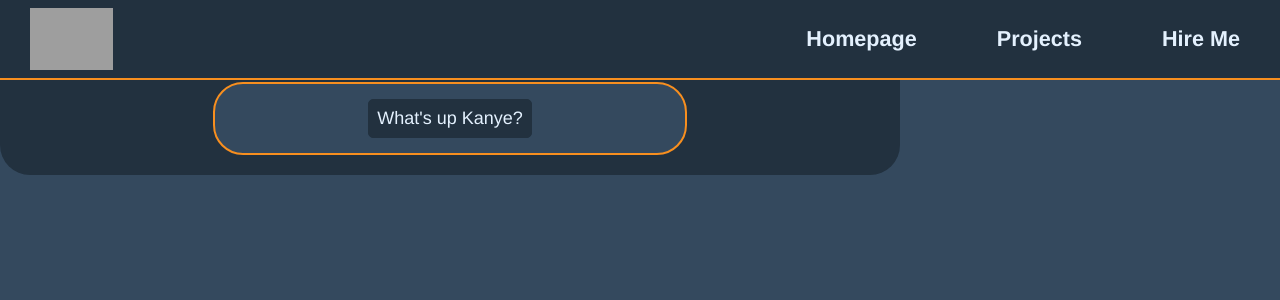
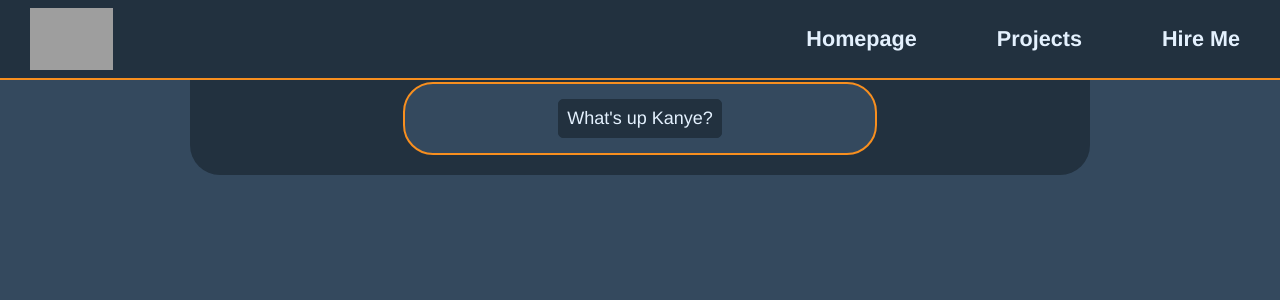
Before and after one commit to Windowsnipz/Random-Quote-Machine, a React (Create React App) app: page / in a window 1280 px wide. Shown: the top 300 px of the page. Built offline with nearby package versions, Linux system fonts and the light colour scheme; grey boxes are pictures that could not be loaded.

Commit message:
added flex properties to .App class selector in App.js, rather than my main element tag in previous projects. For this project, it seems there is no main element wrapper, so I used the flex properties on the App wrapper instead to center everything

```diff
--- a/src/App.css
+++ b/src/App.css
@@ -1,5 +1,9 @@
 .App {
   text-align: center;
+  display: flex;
+  flex-direction: column;
+  align-items: center;
+  min-height: 100vh;
 }
 
 .App-logo {
--- a/src/index.css
+++ b/src/index.css
@@ -23,7 +23,6 @@
   font-family: Helvetica, Sans-serif;
   scroll-behavior: smooth;
 }
-
 
 /* Navbar */
 #navbar {
```
